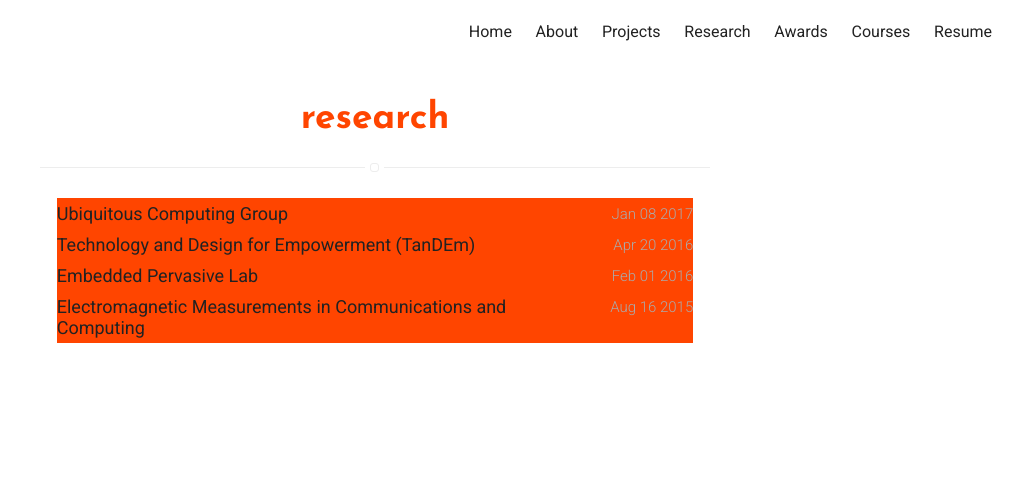
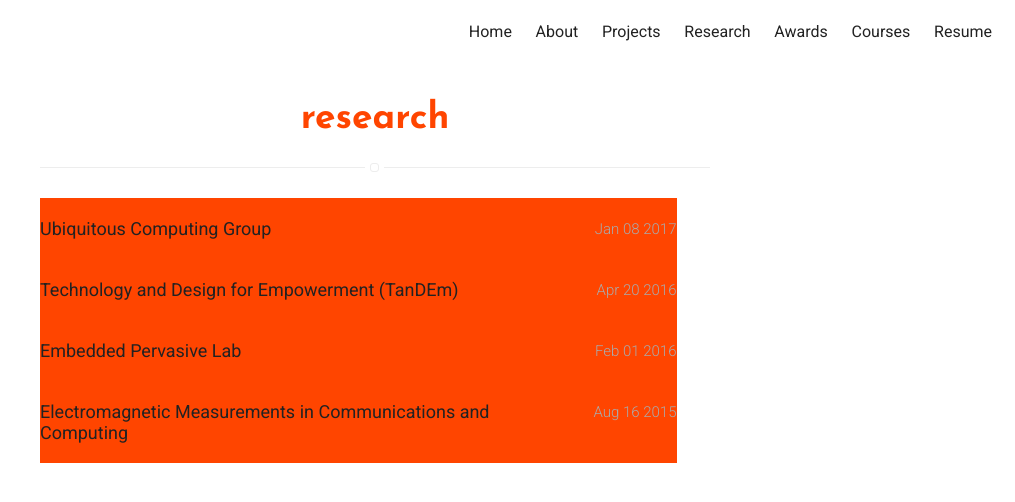
Before and after one commit to azraismail/azraismail.github.io, a Jekyll site: the page built from research.html, in a window 1280 px wide. Shown: the top 502 px of the page, without its empty margins (265-1280 px from the left). Built offline with Jekyll 4.4.1, drawn with Linux system fonts in a browser that asks for light colours.

```diff
--- a/_sass/pages/home-blog-projects.sass
+++ b/_sass/pages/home-blog-projects.sass
@@ -35,13 +35,13 @@
     > .item
         display: block
         width: 95%
-        margin: 0 auto
+        margin: 10 auto
         background-color: $orangered
 
     > .item > .url
         width: 100%
         display: block
-        padding: 5px 0
+        padding: 20px 0
         text-decoration: none
 
     > .item > .url > .title
```
